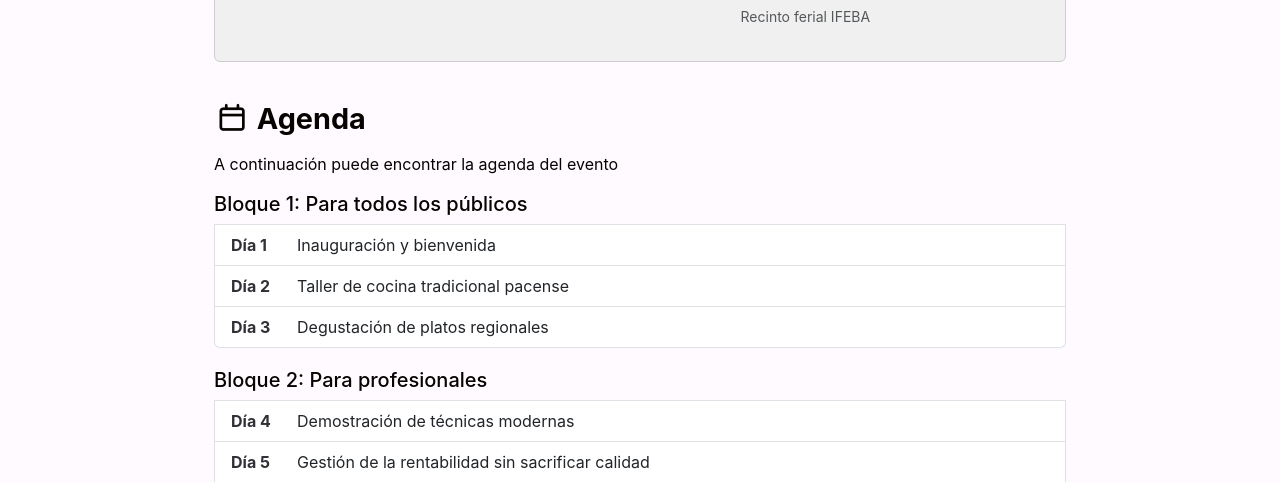
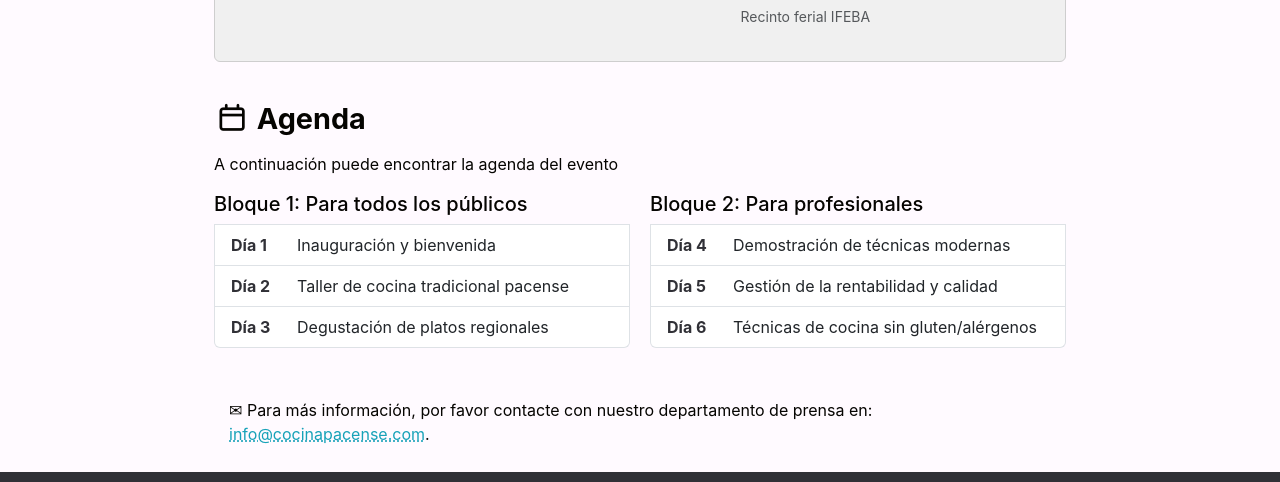
Before and after one commit to dacorder/herramientas-html-y-css-2-pec-2, a website built with Parcel: page src/media.html in a window 1280 px wide. Shown: the part 1171-1653 px from the top of the page. Built offline with nearby package versions, Linux system fonts and the light colour scheme.

Commit message:
PEC-2: Use container query to distribute the agenda in 1 or two columns depending on its container size

```diff
--- a/src/assets/styles/layouts/_media.scss
+++ b/src/assets/styles/layouts/_media.scss
@@ -78,6 +78,11 @@
     &__section {
       margin-top: 2rem;
       margin-bottom: 2.5rem;
+
+      &:has(.media-post__agenda-container) {
+        container-type: inline-size;
+        container-name: section-container;
+      }
     }
 
     &__section-title {
@@ -115,6 +120,10 @@
       display: flex;
       flex-direction: column;
       gap: 20px;
+
+      @container section-container (min-width: 700px) {
+        flex-direction: row;
+      }
     }
 
     &__agenda {
--- a/src/media.html
+++ b/src/media.html
@@ -103,7 +103,7 @@
                 </li>
                 <li class="list-group-item">
                   <span class="media-post__agenda-day">Día 5</span>
-                  <span class="media-post__agenda-program">Gestión de la rentabilidad sin sacrificar calidad</span>
+                  <span class="media-post__agenda-program">Gestión de la rentabilidad y calidad</span>
                 </li>
                 <li class="list-group-item">
                   <span class="media-post__agenda-day">Día 6</span>
```
